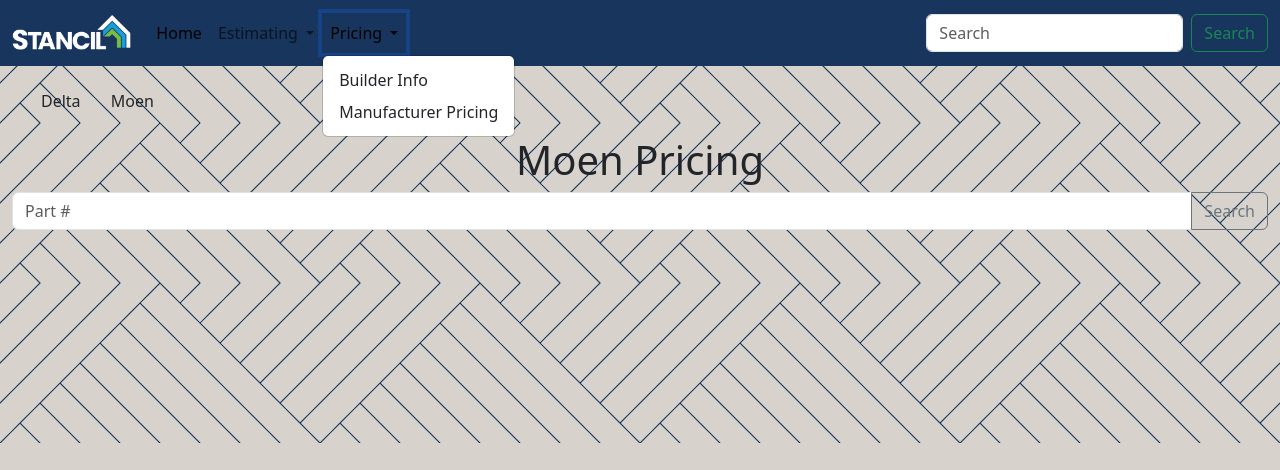
After one commit to codebypaul/quan_estimation, a Django app: page /manufacturer_pricing/ in a window 1280 px wide, after a click on "Pricing". The commit adds this page. Shown: the top 470 px of the page. Run offline with Django 5.2, Linux system fonts and the light colour scheme.

Commit message:
created a manufacturer pricing page to evaluate the pricing spreadsheets released for individual items, and a page to evaluate what materials and costs the buidlers are assigned

```diff
--- a/app/urls.py
+++ b/app/urls.py
@@ -3,5 +3,10 @@
 
 urlpatterns = [
     path('',views.hello_world),
-    path('build_estimate/',views.estimate_form),
+    path('build_estimate/',views.estimate_form, name='estimate_builder'),
+    path('builder_spreadsheet/',views.estimate_form, name='spreadsheet_builder'),
+
+    # pricing
+    path('builder_info/',views.builder_info, name='builder_info'),
+    path('manufacturer_pricing/',views.manufacturer_pricing, name='manufacturer_pricing'),
 ]
--- a/app/views.py
+++ b/app/views.py
@@ -12,3 +12,14 @@
 # estimate form
 def estimate_form(request):
     return render(request,'forms/estimate_form.html',context={},status=200)
+
+# pricing
+def builder_info(request):
+    context={}
+    return render(request,'info/builder_info.html',context=context,status=200)
+
+def manufacturer_pricing(request):
+    context = {
+        'manufacturer': 'Moen'
+    }
+    return render(request,'pricing/manufacturer_pricing.html',context=context,status=200)
--- a/app_parts/excel_quote_generator.py
+++ b/app_parts/excel_quote_generator.py
@@ -13,7 +13,8 @@
 
     # Create workbook and sheet
     # workbook = xlsxwriter.Workbook(fr'/Users/paulwilliams/Work/test_folder/{job_info['builder'].upper()}/QUOTES/{job_info['plan'].upper()}.xlsx')
-    workbook = xlsxwriter.Workbook(fr'C:\Users\Paul.Williams\Stancil Services\Quan Estimating - Documents\General\{fixture_info['name'].upper()}\QUOTES\{job_info['plan'].upper()}.xlsx')
+    # workbook = xlsxwriter.Workbook(fr'C:\Users\Paul.Williams\Stancil Services\Quan Estimating - Documents\General\{fixture_info['name'].upper()}\QUOTES\{job_info['plan'].upper()}.xlsx')
+    workbook = xlsxwriter.Workbook(fr'C:\Users\paul.williams\OneDrive - Stancil Services\Documents\TEST\BUILDERS\{fixture_info['name'].upper()}\QUOTES\{job_info['plan'].upper()}.xlsx')
 
     worksheet = workbook.add_worksheet()
 
--- /dev/null
+++ b/app_parts/test.py
@@ -0,0 +1,6 @@
+import xlsxwriter
+
+workbook = xlsxwriter.Workbook(fr'C:\Users\paul.williams\OneDrive - Stancil Services\Documents\TEST\BUILDERS\RED CEDAR\QUOTES\Test.xlsx')
+worksheet=workbook.add_worksheet('Sheet1')
+worksheet.write('A1','Hello World!')
+workbook.close()
--- /dev/null
+++ b/static/styles.css
@@ -0,0 +1,15 @@
+body{
+    background-image: url('../static/images/angle_pattern_blue.png');
+    background-size: cover;
+    background-position: center;
+    background-repeat: no-repeat;
+    background-color: #d7d2cb;
+}
+.navbar {
+    background-color: #18355d;
+}
+#navbar-logo{
+    max-height: 100%;
+    height: 40px;
+    object-fit: contain;
+}
--- a/templates/base.html
+++ b/templates/base.html
@@ -1,3 +1,4 @@
+{% load static %}
 <!doctype html>
 <html lang="en">
   <head>
@@ -5,11 +6,12 @@
     <meta name="viewport" content="width=device-width, initial-scale=1">
     <title>Bootstrap demo</title>
     <link href="https://cdn.jsdelivr.net/npm/bootstrap@5.3.3/dist/css/bootstrap.min.css" rel="stylesheet" integrity="sha384-QWTKZyjpPEjISv5WaRU9OFeRpok6YctnYmDr5pNlyT2bRjXh0JMhjY6hW+ALEwIH" crossorigin="anonymous">
+    <link rel="stylesheet" href="{% static 'styles.css' %}">
   </head>
   <body>
-    <nav class="navbar navbar-expand-lg bg-body-tertiary">
+    <nav class="navbar navbar-expand-lg ">
       <div class="container-fluid">
-        <a class="navbar-brand" href="/">Navbar</a>
+        <a class="navbar-brand" href="/"><img src="{% static './images/stancil_logo_full_reversed.png'%}" alt="Stancil" id="navbar-logo"></a>
         <button class="navbar-toggler" type="button" data-bs-toggle="collapse" data-bs-target="#navbarSupportedContent" aria-controls="navbarSupportedContent" aria-expanded="false" aria-label="Toggle navigation">
           <span class="navbar-toggler-icon"></span>
         </button>
@@ -18,22 +20,31 @@
             <li class="nav-item">
               <a class="nav-link active" aria-current="page" href="/">Home</a>
             </li>
-            <li class="nav-item">
+            <!-- <li class="nav-item">
               <a class="nav-link" href="#">Link</a>
+            </li> -->
+            <li class="nav-item dropdown">
+              <a class="nav-link dropdown-toggle" href="#" role="button" data-bs-toggle="dropdown" aria-expanded="false">
+                Estimating
+              </a>
+              <ul class="dropdown-menu">
+                <li><a class="dropdown-item" href="{% url 'estimate_builder' %}">Home Estimation Form</a></li>
+                <li><a class="dropdown-item" href="{% url 'spreadsheet_builder' %}">Spreadsheeet Builder</a></li>
+                <!-- <li><hr class="dropdown-divider"></li> -->
+                <!-- <li><a class="dropdown-item" href="{% url 'manufacturer_pricing' %}">Pricing</a></li> -->
+              </ul>
             </li>
             <li class="nav-item dropdown">
               <a class="nav-link dropdown-toggle" href="#" role="button" data-bs-toggle="dropdown" aria-expanded="false">
-                Dropdown
+                Pricing
               </a>
               <ul class="dropdown-menu">
-                <li><a class="dropdown-item" href="#">Action</a></li>
-                <li><a class="dropdown-item" href="#">Another action</a></li>
-                <li><hr class="dropdown-divider"></li>
-                <li><a class="dropdown-item" href="#">Something else here</a></li>
+                <!-- <li><a class="dropdown-item" href="{% url 'estimate_builder' %}">Home Estimation Form</a></li>
+                <li><a class="dropdown-item" href="{% url 'spreadsheet_builder' %}">Spreadsheeet Builder</a></li> -->
+                <!-- <li><hr class="dropdown-divider"></li> -->
+                <li><a class="dropdown-item" href="{% url 'builder_info' %}">Builder Info</a></li>
+                <li><a class="dropdown-item" href="{% url 'manufacturer_pricing' %}">Manufacturer Pricing</a></li>
               </ul>
-            </li>
-            <li class="nav-item">
-              <a class="nav-link disabled" aria-disabled="true">Disabled</a>
             </li>
           </ul>
           <form class="d-flex" role="search">
@@ -45,5 +56,6 @@
     </nav>
       {% block content %} {% endblock content %}
     <script src="https://cdn.jsdelivr.net/npm/bootstrap@5.3.3/dist/js/bootstrap.bundle.min.js" integrity="sha384-YvpcrYf0tY3lHB60NNkmXc5s9fDVZLESaAA55NDzOxhy9GkcIdslK1eN7N6jIeHz" crossorigin="anonymous"></script>
+    <script src="{% static 'main.js' %}"></script>
   </body>
 </html>
--- /dev/null
+++ b/templates/pricing/manufacturer_pricing.html
@@ -0,0 +1,27 @@
+{% extends 'base.html' %}
+
+{% block content %}
+<div class="container-fluid">
+
+    <div class="row p-3">
+
+        <div class="col">
+            <input type="radio" class="btn-check" name="options" id="option1" autocomplete="off">
+            <label class="btn" for="option1">Delta</label>
+
+            <input type="radio" class="btn-check" name="options" id="option2"  autocomplete="off">
+            <label class="btn" for="option2">Moen</label>
+
+            <!-- <input type="checkbox" class="btn-check" id="btn-check-6" autocomplete="off" disabled>
+            <label class="btn" for="btn-check-6">Disabled</label> -->
+        </div>
+    </div>
+
+    <h1 class="text-center">{{ manufacturer }} Pricing</h1>
+
+    <div class="input-group mb-3">
+        <input type="text" class="form-control" placeholder="Part #" aria-label="Part #" aria-describedby="button-addon2">
+        <button class="btn btn-outline-secondary" type="button" id="button-addon2">Search</button>
+      </div>
+</div>
+{% endblock content %}
```
Also changed, not shown: estimator/settings.py (+18 -17 lines), templates/forms/spreadsheet_builder_form.html (added, +7 -0 lines), templates/info/builder_info.html (added, +63 -0 lines), static/images/angle_pattern_blue.png (added), static/images/stancil_logo_full.png (added), static/images/stancil_logo_full_reversed.png (added), static/main.js (added), 2 other files.
